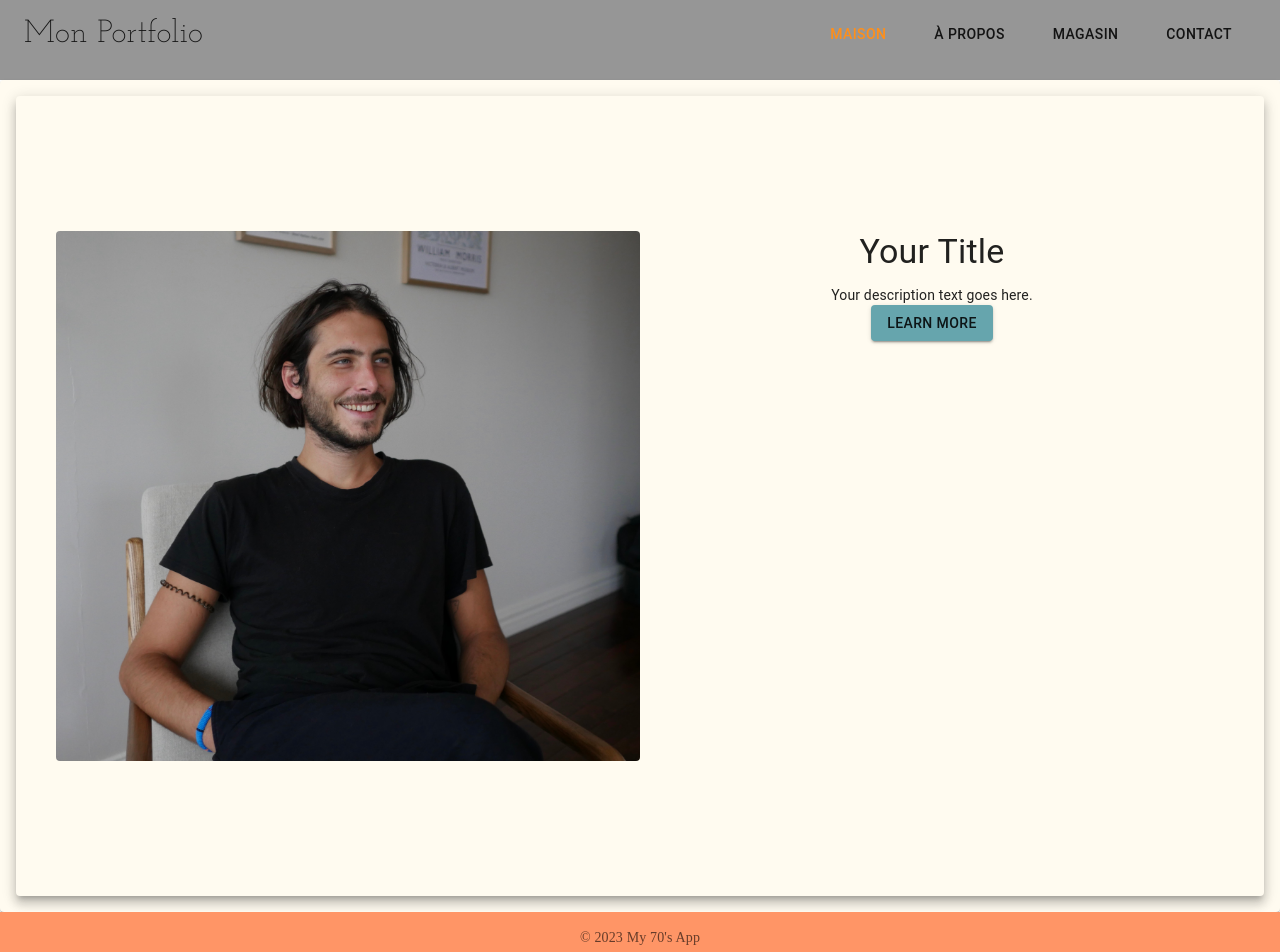
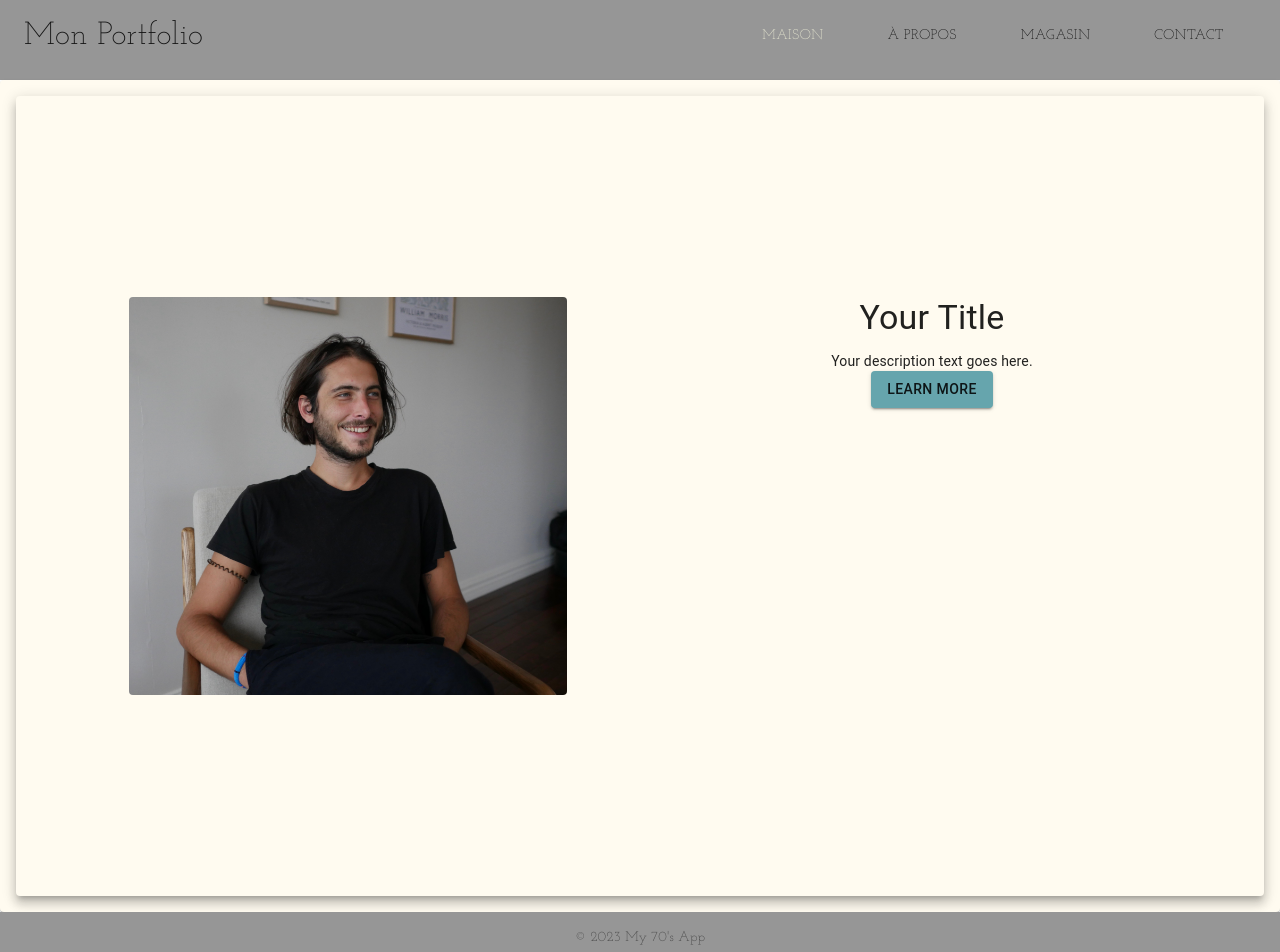
Before and after one commit to JeremyDelorme/my-ts-react-app, a React (Create React App) app: page / in a window 1280 px wide. Shown: the top 952 px of the page. Built offline with nearby package versions, Linux system fonts and the light colour scheme.

Commit message:
Added onClick action to Header

```diff
--- a/src/App.tsx
+++ b/src/App.tsx
@@ -1,3 +1,4 @@
+// App.tsx
 import React from 'react';
 import { BrowserRouter as Router, Route, Routes } from 'react-router-dom';
 import { Box, Paper } from '@mui/material';
@@ -7,26 +8,27 @@ import Home from './pages/Home';
 import About from './pages/About';
 import Shop from './pages/Shop';
 import Contact from './pages/Contact';
-
 import { CssBaseline } from '@mui/material';
 
+const appStyle = {
+  display: 'flex',
+  flexDirection: 'column',
+  minHeight: '100vh',
+};
+
+const paperStyle = {
+  flex: '1',
+  padding: '1rem',
+  backgroundColor: '#FFFBF0', // Background color set to #FFFBF0
+};
+
 const App: React.FC = () => (
-  <Box
-    display="flex"
-    flexDirection="column"
-    minHeight="100vh"
-  >
+  <Box sx={appStyle}>
     <Router>
       <Header />
       <CssBaseline />
-      <Paper
-        style={{ flex: '1', padding: '1rem', backgroundColor: '#FFFBF0' }}
-        component={Box} // Use Box component to ensure full width
-      >
-        <Box
-          width="100%" // Set width to 100% to take up the full available width
-          marginX="auto" // Center the content horizontally
-        >
+      <Paper sx={paperStyle}>
+        <Box width="100%" marginX="auto">
           <Routes>
             <Route path="/" element={<Home />} />
             <Route path="/about" element={<About />} />
--- a/src/components/Footer.tsx
+++ b/src/components/Footer.tsx
@@ -1,11 +1,10 @@
-// Footer.tsx
 import React from 'react';
 import { Typography } from '@mui/material';
 
 const Footer: React.FC = () => {
     return (
-        <footer style={{ background: '#ff9566', padding: '16px' }}>
-            <Typography variant="body2" color="textSecondary" align="center" style={{ fontFamily: 'cursive' }}>
+        <footer style={{ background: '#969696', padding: '16px' }}>
+            <Typography variant="body2" color="textSecondary" align="center" style={{ fontFamily: 'Josefin Slab, sans-serif' }}>
                 &copy; {new Date().getFullYear()} My 70's App
             </Typography>
         </footer>
--- a/src/components/Header.tsx
+++ b/src/components/Header.tsx
@@ -14,11 +14,13 @@ import {
 import { Link, useLocation } from 'react-router-dom';
 import { styled } from '@mui/system';
 
+const drawerWidth = 240;
+
 const useStyles = {
     header: {
         display: 'flex',
         alignItems: 'center',
-        fontFamily: 'Josefin Slab, sans-serif', // Set the font for menu items
+        fontFamily: 'Josefin Slab, sans-serif',
     },
     title: {
         fontFamily: 'Josefin Slab, sans-serif',
@@ -30,23 +32,26 @@ const useStyles = {
         display: 'flex',
         alignItems: 'center',
         justifyContent: 'flex-end',
-        fontFamily: 'Josefin Slab, sans-serif', // Set the font for menu items
+        fontFamily: 'Josefin Slab, sans-serif',
     },
     menuItem: {
         textDecoration: 'none',
-        color: 'inherit',
         padding: '8px 16px',
-        fontFamily: 'Josefin Slab, sans-serif', // Set the font for menu items
+        fontFamily: 'Josefin Slab, sans-serif',
+        color: '#000' // Unclicked menu item color set to black
+    },
+    selectedMenuItem: {
+        textDecoration: 'none',
+        padding: '8px 16px',
+        fontFamily: 'Josefin Slab, sans-serif',
+        color: 'beige', // Clicked menu item color set to beige
     },
 };
-
-const drawerWidth = 240;
 
 const HeaderAppBar = styled(AppBar)(({ theme }) => ({
     background: '#969696',
     boxShadow: 'none',
     height: '80px',
-
 }));
 
 const Header: React.FC = () => {
@@ -54,8 +59,8 @@ const Header: React.FC = () => {
     const [value, setValue] = useState(location.pathname);
     const [drawerOpen, setDrawerOpen] = useState(false);
 
-    const handleChange = (event: React.ChangeEvent<{}>, newValue: string) => {
-        setValue(newValue);
+    const handleMenuItemClick = (path: string) => {
+        setValue(path);
     };
 
     const handleDrawerToggle = () => {
@@ -73,22 +78,42 @@ const Header: React.FC = () => {
                         <ul style={useStyles.menu}>
                             <li>
                                 <Link to="/" style={useStyles.menuItem}>
-                                    <Button color={value === '/' ? 'secondary' : 'inherit'}>Maison</Button>
+                                    <Button
+                                        style={value === '/' ? useStyles.selectedMenuItem : useStyles.menuItem}
+                                        onClick={() => handleMenuItemClick('/')}
+                                    >
+                                        Maison
+                                    </Button>
                                 </Link>
                             </li>
                             <li>
                                 <Link to="/about" style={useStyles.menuItem}>
-                                    <Button color={value === '/about' ? 'secondary' : 'inherit'}>À propos</Button>
+                                    <Button
+                                        style={value === '/about' ? useStyles.selectedMenuItem : useStyles.menuItem}
+                                        onClick={() => handleMenuItemClick('/about')}
+                                    >
+                                        À propos
+                                    </Button>
                                 </Link>
                             </li>
                             <li>
                                 <Link to="/shop" style={useStyles.menuItem}>
-                                    <Button color={value === '/shop' ? 'secondary' : 'inherit'}>Magasin</Button>
+                                    <Button
+                                        style={value === '/shop' ? useStyles.selectedMenuItem : useStyles.menuItem}
+                                        onClick={() => handleMenuItemClick('/shop')}
+                                    >
+                                        Magasin
+                                    </Button>
                                 </Link>
                             </li>
                             <li>
                                 <Link to="/contact" style={useStyles.menuItem}>
-                                    <Button color={value === '/contact' ? 'secondary' : 'inherit'}>Contact</Button>
+                                    <Button
+                                        style={value === '/contact' ? useStyles.selectedMenuItem : useStyles.menuItem}
+                                        onClick={() => handleMenuItemClick('/contact')}
+                                    >
+                                        Contact
+                                    </Button>
                                 </Link>
                             </li>
                         </ul>
--- a/src/pages/Home.tsx
+++ b/src/pages/Home.tsx
@@ -22,7 +22,7 @@ const Home: React.FC = () => {
     };
 
     const roundedImageStyle: React.CSSProperties = {
-        width: '100%',
+        width: '75%',
         borderRadius: '4px', // Add a slight border-radius for rounded corners
     };
 
```
